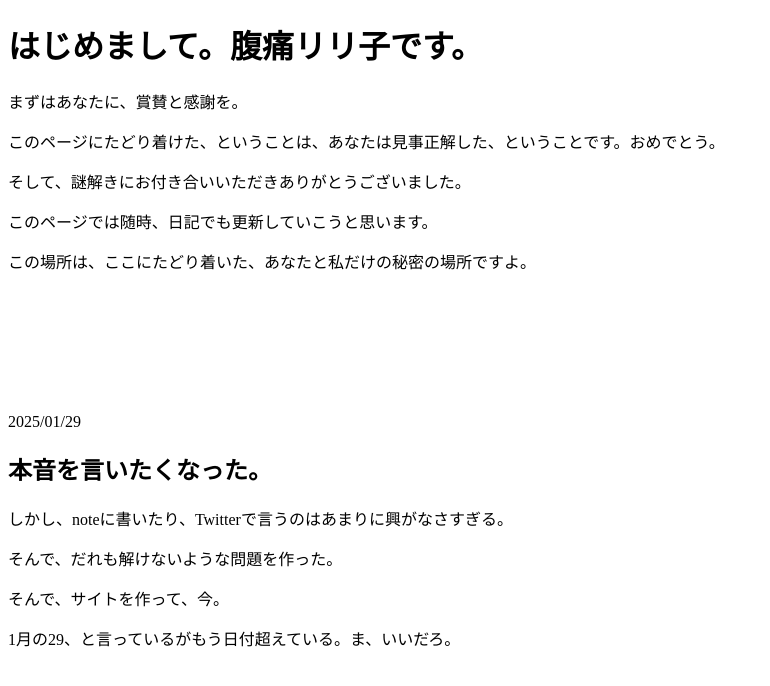
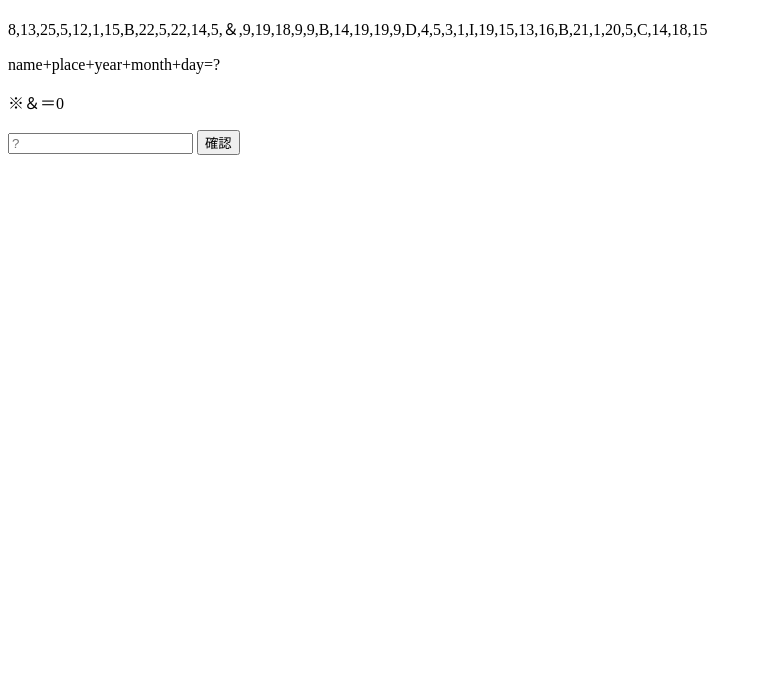
Before and after one commit to hritR/actgod, a plain HTML site: page index.html in a window 1280 px wide. Shown: the whole page, without its empty margins (0-770 px from the left). Drawn offline with Linux system fonts and the light colour scheme.

Commit message:
Add files via upload

```diff
--- a/index.html
+++ b/index.html
@@ -3,28 +3,47 @@
 <head>
     <meta charset="UTF-8">
     <meta name="viewport" content="width=device-width, initial-scale=1.0">
-    <title>2067番目の天国</title>
+    <title>かみさまを演じわたし</title>
 </head>
 <body>
 
-<h1>はじめまして。腹痛リリ子です。</h1>
-<p>まずはあなたに、賞賛と感謝を。</p>
-<p>このページにたどり着けた、ということは、あなたは見事正解した、ということです。おめでとう。</p>
-<p>そして、謎解きにお付き合いいただきありがとうございました。</p>
-<p>このページでは随時、日記でも更新していこうと思います。</p>
-<p>この場所は、ここにたどり着いた、あなたと私だけの秘密の場所ですよ。</p>
-<br>
-<br>
-<br>
-<br>
-<br>
-<br>
-<p>2025/01/29</p>
-<h2>本音を言いたくなった。</h2>
-<p>しかし、noteに書いたり、Twitterで言うのはあまりに興がなさすぎる。</p>
-<p>そんで、だれも解けないような問題を作った。</p>
-<p>そんで、サイトを作って、今。<p>
-<p>1月の29、と言っているがもう日付超えている。ま、いいだろ。<p>
+
+    <p>8,13,25,5,12,1,15,B,22,5,22,14,5,＆,9,19,18,9,9,B,14,19,19,9,D,4,5,3,1,I,19,15,13,16,B,21,1,20,5,C,14,18,15 <p>
+
+
+    <p>name+place+year+month+day=?<p>
+
+<p>※＆＝0</p>
+
+
+
+<script>
+
+        const correctNumber = 2067;
+
+        function checkNumber() {
+
+            const userInput = document.getElementById("userInput").value;
+
+
+            if (parseInt(userInput) === correctNumber) {
+
+                window.location.href = "https://hritr.github.io/No.2067heven";
+            } else {
+
+                alert("違う。");
+            }
+        }
+    </script>
+</head>
+<body>
+
+
+
+
+    <input type="text" id="userInput" placeholder="?">
+    <button onclick="checkNumber()">確認</button>
+
 
 
 
```
